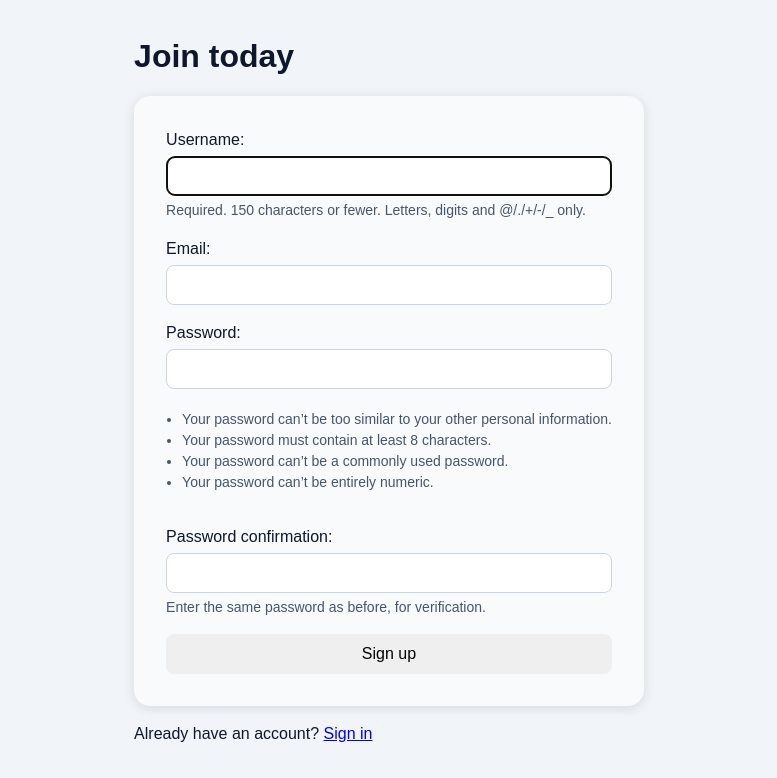
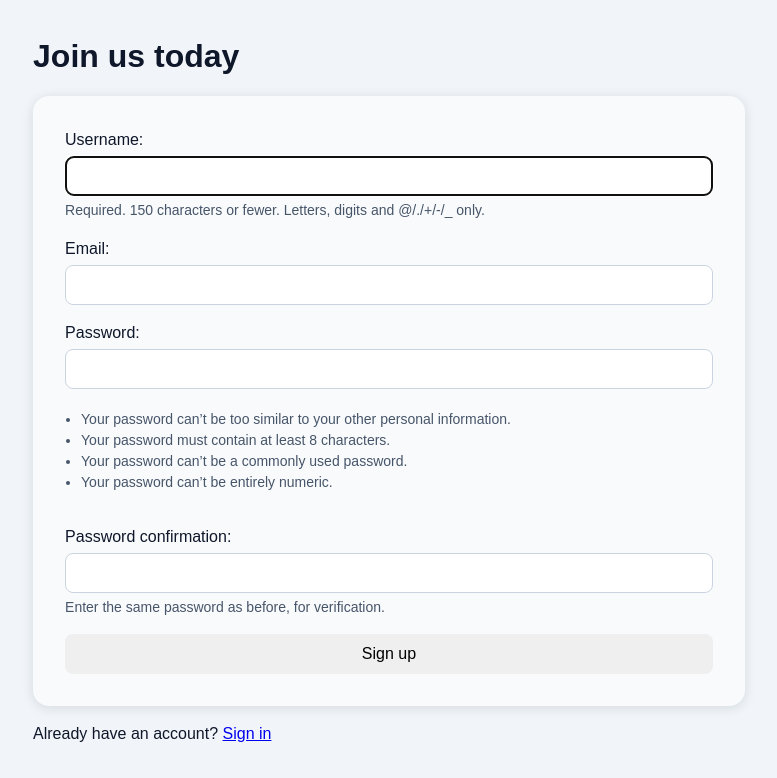
Before and after one commit to valentin-mourtialon/learning_lab_django_blog, a Django app: page /register/ in a window 1280 px wide. Shown: the part 57-835 px from the top of the page, without its empty margins (251-1028 px from the left). Run offline with Django 5.2, Linux system fonts and the light colour scheme.

Commit message:
Styling improvements: more homogenous layout

```diff
--- a/project/blog/static/blog/style.css
+++ b/project/blog/static/blog/style.css
@@ -30,27 +30,28 @@ small {
 .body-content-container {
   display: flex;
   flex-direction: column;
-  align-items: center;
   gap: 2rem;
   padding-top: 2rem;
   padding-bottom: 2rem;
   margin-left: 1rem;
   margin-right: 1rem;
-  /* background-color: var(--slate-200); */
-  /* border: 2px solid red; */
+  /* border: 2px solid rgb(255, 66, 66); */
 }
 
-.all-articles-container {
+/******************************** LOGIN PAGE **********************************/
+
+.login-form-page-row {
+  display: flex;
+  justify-content: center;
+  /* border: 2px solid coral; */
+}
+
+.login-form-page-row > .login-form-elements-col {
+  flex-basis: 80ch;
   display: flex;
   flex-direction: column;
-  align-items: stretch;
-  gap: 2rem;
-  /* border: 2px solid rgb(32, 65, 255); */
-}
-
-h1 {
-  /* border: 2px solid rgb(32, 65, 255); */
-  padding-bottom: 1rem;
+  gap: 1rem;
+  /* border: 2px solid rebeccapurple; */
 }
 
 /******************************** NAVIGATION BAR ******************************/
@@ -74,16 +75,28 @@ nav > ul {
   border: 3px solid var(--slate-900);
 } */
 
-/********************************* ARTICLE ************************************/
+/********************************* ARTICLES PAGE ******************************/
+
+.articles-page-row {
+  display: flex;
+  justify-content: center;
+  /* border: 2px solid coral; */
+}
+
+.articles-page-row > .articles-elements-col {
+  flex-basis: 80ch;
+  display: flex;
+  flex-direction: column;
+  gap: 1rem;
+  /* border: 2px solid rebeccapurple; */
+}
 
 article {
   display: flex;
   flex-direction: column;
   background-color: var(--slate-50);
-  /* border: 3px solid var(--slate-600); */
   border-radius: 1rem;
   padding: 2rem;
-  max-width: 80ch; /* Each article is itself a child of the all-articles-container flexbox */
   box-shadow: 0 2px 12px var(--slate-shadow);
 }
 
@@ -95,15 +108,31 @@ article {
   padding-top: 1rem;
 }
 
+/********************************* REGISTER PAGE ******************************/
+
+.register-form-page-row {
+  display: flex;
+  justify-content: center;
+  /* border: 2px solid coral; */
+}
+
+.register-form-page-row > .register-form-elements-col {
+  flex-basis: 80ch;
+  display: flex;
+  flex-direction: column;
+  gap: 1rem;
+  /* border: 2px solid rebeccapurple; */
+}
+
 /********************************* FORM ***************************************/
 
 form {
+  display: flex;
+  flex-direction: column;
+  gap: 1rem;
   border-radius: 1rem;
   background-color: var(--slate-50);
   padding: 2rem;
-  display: flex;
-  flex-direction: column;
-  gap: 1rem;
   box-shadow: 0 2px 12px var(--slate-shadow);
 }
 
@@ -138,10 +167,6 @@ form > button[type="submit"] {
   color: var(--slate-50); */
 }
 
-.already-have-account {
-  padding-top: 1rem;
-}
-
 .helptext {
   color: var(--slate-600);
   font-size: 0.875rem;
--- a/project/blog/templates/blog/home.html
+++ b/project/blog/templates/blog/home.html
@@ -1,7 +1,7 @@
 {% extends "blog/base.html" %} {% block content %}
-<div>
-  <h1>Tous les articles</h1>
-  <div class="all-articles-container">
+<div class="articles-page-row">
+  <div class="articles-elements-col">
+    <h1>All articles</h1>
     {% for post in posts %}
     <article>
       <div class="article-content-container">
--- a/project/project/settings.py
+++ b/project/project/settings.py
@@ -127,3 +127,5 @@ STATIC_URL = "static/"
 # https://docs.djangoproject.com/en/5.0/ref/settings/#default-auto-field
 
 DEFAULT_AUTO_FIELD = "django.db.models.BigAutoField"
+
+LOGIN_REDIRECT_URL = "blog-home"
--- a/project/project/urls.py
+++ b/project/project/urls.py
@@ -16,11 +16,22 @@ Including another URLconf
 """
 
 from django.contrib import admin
+from django.contrib.auth import views as auth_views
 from django.urls import path, include
 from users import views as users_views
 
 urlpatterns = [
     path("admin/", admin.site.urls),
     path("register/", users_views.register, name="register"),
+    path(
+        "login/",
+        auth_views.LoginView.as_view(template_name="users/login.html"),
+        name="login",
+    ),
+    path(
+        "logout/",
+        auth_views.LogoutView.as_view(template_name="users/logout.html"),
+        name="logout",
+    ),
     path("", include("blog.urls")),
 ]
--- /dev/null
+++ b/project/users/templates/users/logout.html
@@ -0,0 +1,6 @@
+{% extends "blog/base.html" %} {% block content %}
+<h2>You have been logged out</h2>
+<p class="already-have-account">
+  <a href="{% url 'login' %}">Log in again</a>
+</p>
+{% endblock %}
--- a/project/users/templates/users/register.html
+++ b/project/users/templates/users/register.html
@@ -1,12 +1,12 @@
 {% extends "blog/base.html" %} {% block content %}
-<div>
-  <h1>Join today</h1>
-  <form method="POST">
-    {% csrf_token %} {{ form.as_p }}
-    <button type="submit">Sign up</button>
-  </form>
-  <p class="already-have-account"
-    >Already have an account? <a href="#">Sign in</a></small
-  >
+<div class="register-form-page-row">
+  <div class="register-form-elements-col">
+    <h1>Join us today</h1>
+    <form method="POST">
+      {% csrf_token %} {{ form.as_p }}
+      <button type="submit">Sign up</button>
+    </form>
+    <p>Already have an account? <a href="{% url 'login' %}">Sign in</a></p>
+  </div>
 </div>
 {% endblock %}
--- a/project/users/views.py
+++ b/project/users/views.py
@@ -8,9 +8,11 @@ def register(request):
         form = UserRegisterForm(request.POST)
         if form.is_valid():
             form.save()
-            username = form.cleaned_data.get("username")
-            messages.success(request, f"Account created for {username}!")
-            return redirect("blog-home")
+            # username = form.cleaned_data.get("username")
+            messages.success(
+                request, f"Your account has been created! You are now able to log in."
+            )
+            return redirect("login")
     else:
         form = UserRegisterForm()
     return render(request, "users/register.html", {"form": form})
```
Also changed, not shown: project/users/templates/users/login.html (added, +14 -0 lines).
